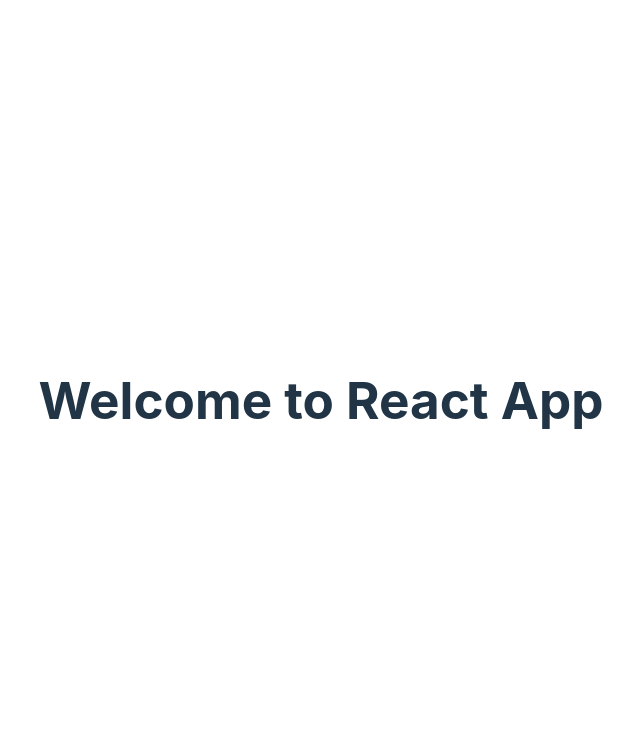
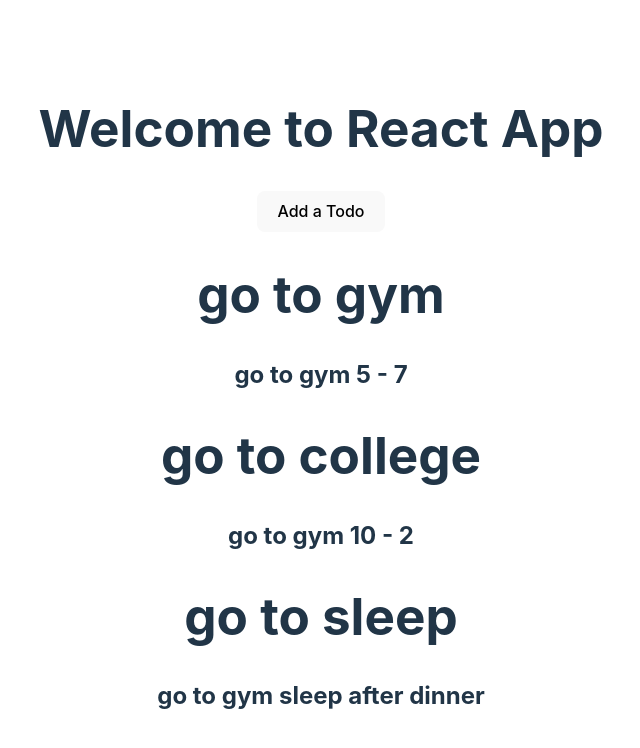
Before and after one commit to devraj27dec/100xdevs_journey, a React (Vite) app in the folder React/: page / in a window 1280 px wide. Shown: the top 748 px of the page, without its empty margins (319-959 px from the left). Built offline with nearby package versions, Linux system fonts and the light colour scheme.

Commit message:
useState , props structuring with todos

```diff
--- a/React/src/App.jsx
+++ b/React/src/App.jsx
@@ -1,12 +1,66 @@
+/* eslint-disable react/prop-types */
+import { useState } from 'react'
 import './App.css'
 
 function App() {
 
+  const [todos , setTodos] = useState([
+    {
+      id:1,
+      title:"go to gym",
+      description:"go to gym 5 - 7"
+    },
+    {
+      id:2,
+      title:"go to college",
+      description:"go to gym 10 - 2"
+    },
+    {
+      id:3,
+      title:"go to sleep",
+      description:"go to gym sleep after dinner"
+    }
+  ])
+
+
+  function addTodo() {
+    // setTodos([...toods , {
+    //   id:4,
+    //   title:"go to dinner",
+    //   description:"go to dinner before sleep"
+    // }])
+
+
+    const newTodos = []
+    for (let i = 0; i < todos.length; i++) {
+      newTodos.push(todos[i])
+    }
+    newTodos.push({
+      id:4,
+      title:"go to dinner",
+      description:"go to dinner before sleep"
+    })
+    setTodos(newTodos)
+  }
+
+
   return (
     <>
       <h1>Welcome to React App</h1>
+      <button onClick={addTodo}>Add a Todo</button>
+      {todos.map((todo) => {
+        // eslint-disable-next-line react/jsx-key
+        return <Todo title={todo.title} description={todo.description}/>
+      })}
     </>
   )
 }
 
+
+function Todo({title , description}) {
+  return <div>
+    <h1>{title}</h1>
+    <h2>{description}</h2>
+  </div>
+}
 export default App
```
Also changed, not shown: 1 other file (tests, documents, lock files or other folders).
